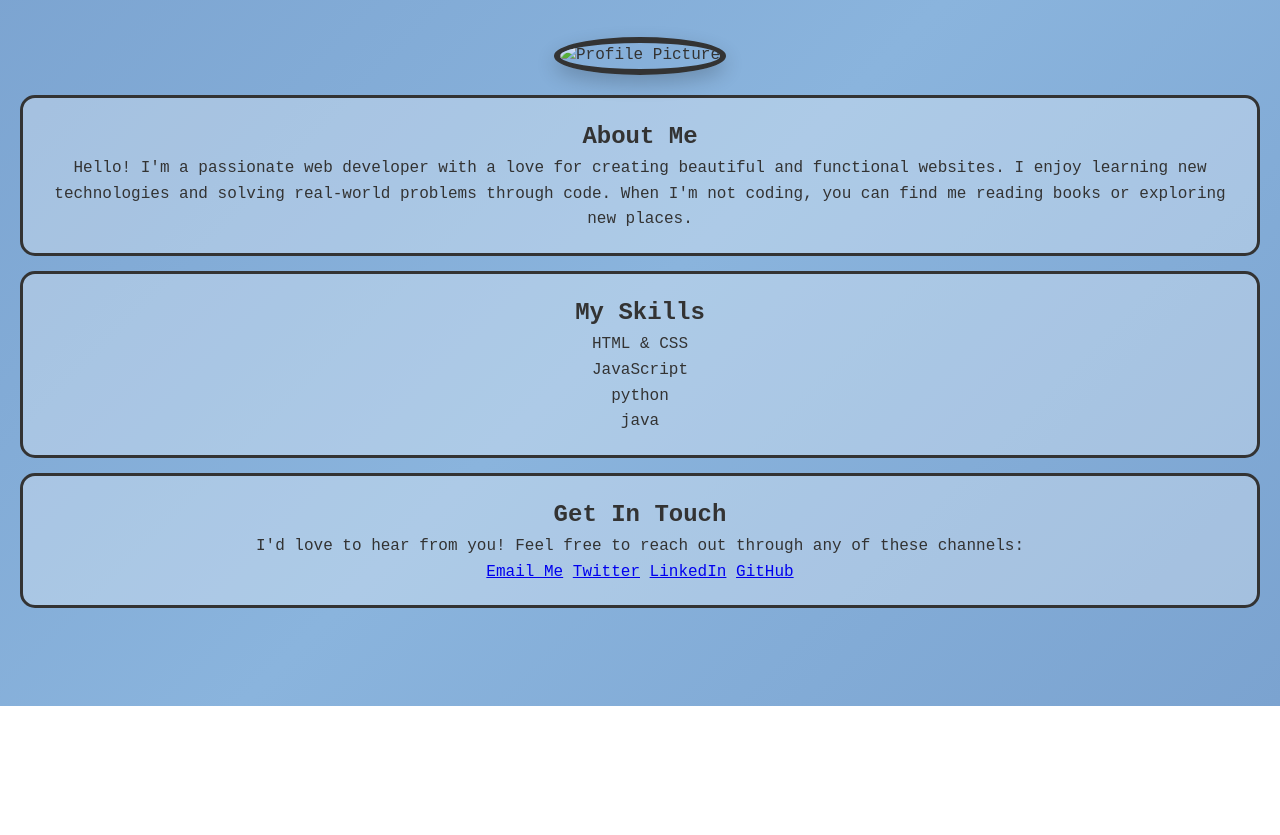
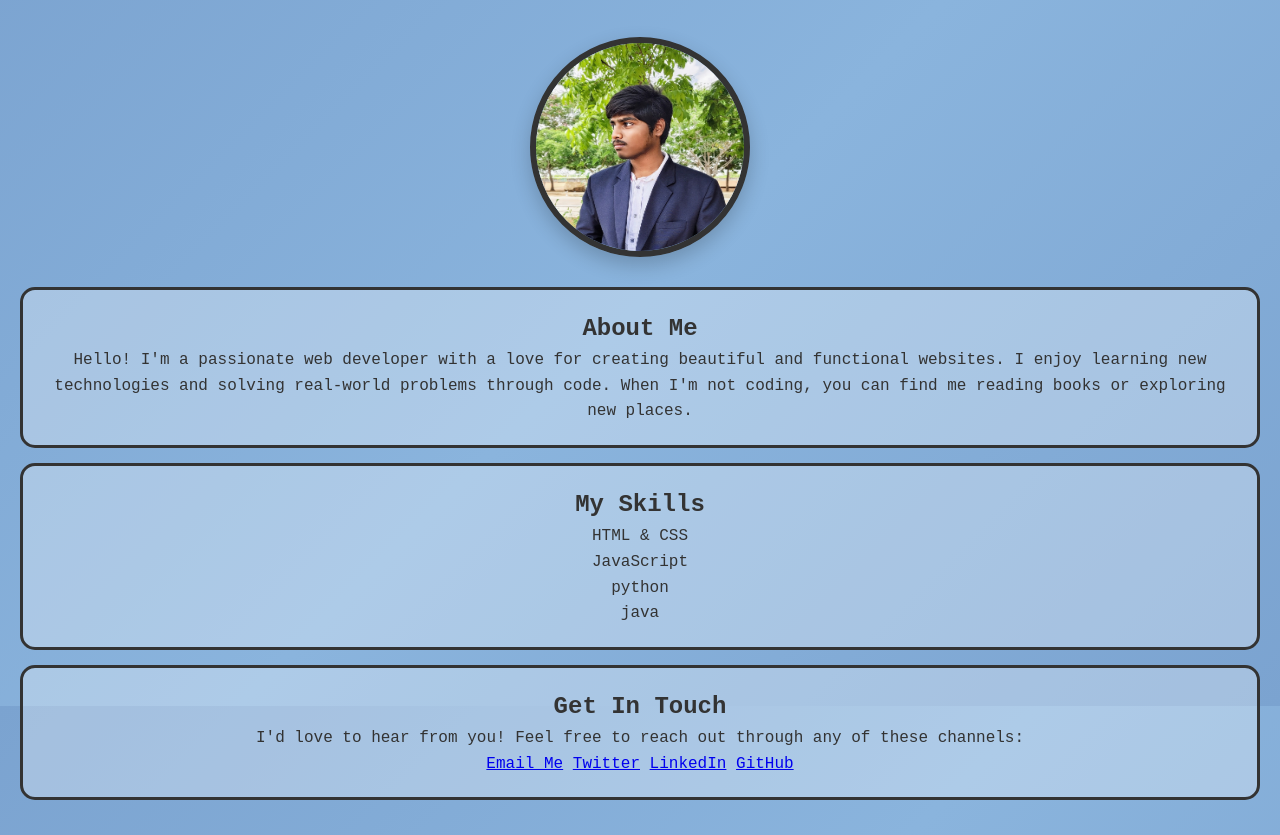
Before and after one commit to Jayaprakash367/PST-WEEK1-29-2025-2026, a plain HTML site: page index.html in a window 1280 px wide. Shown: the part 94-929 px from the top of the page. Before the commit the page ends 800 px from the top, so only its background shows below. Drawn offline with Linux system fonts and the light colour scheme.

Commit message:
Update profile image source to new file

```diff
--- a/index.html
+++ b/index.html
@@ -16,7 +16,7 @@
 
         <!-- Profile Image Section -->
         <div class="profile-section">
-            <img src="profile.jpg" alt="Profile Picture" class="profile-image">
+            <img src="profile.new.jpg" alt="Profile Picture" class="profile-image">
         </div>
 
         <!-- About Me Section -->
```
